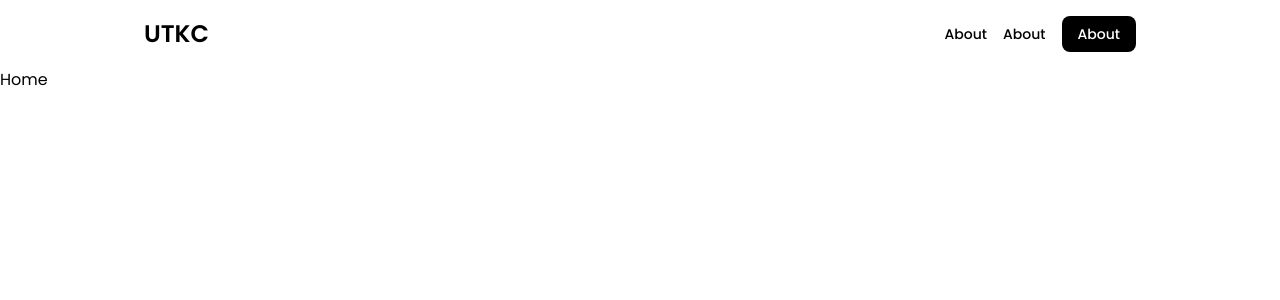
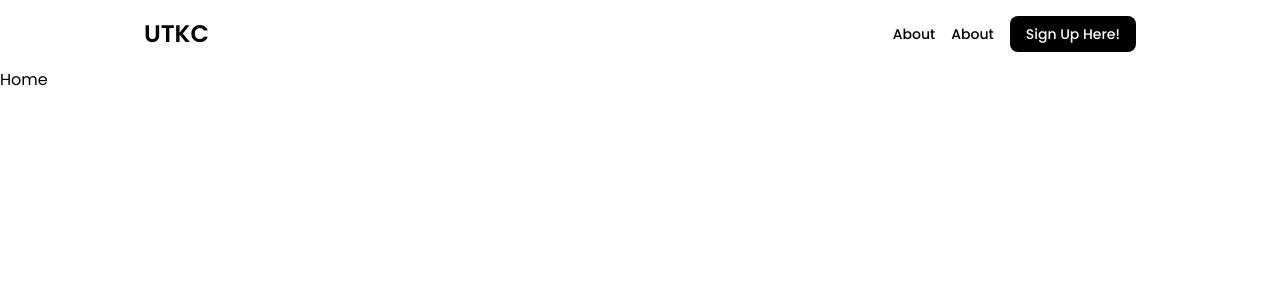
Before and after one commit to patricklouisw/utkc-new-website, a Next.js app in the folder web/: page / in a window 1280 px wide. Shown: the top 300 px of the page. Built offline with nearby package versions, Linux system fonts and the light colour scheme.

Commit message:
Change icon

```diff
--- /dev/null
+++ b/web/src/components/footer.tsx
@@ -0,0 +1,5 @@
+import Link from "next/link";
+
+export function Header() {
+  return <div></div>;
+}
--- a/web/src/components/header.tsx
+++ b/web/src/components/header.tsx
@@ -12,22 +12,22 @@ export function Header() {
         </Link>
         <div className="flex items-center gap-4">
           <Link
-            href="/#features"
+            href="/"
             className="font-medium text-sm text-black hover:opacity-90"
           >
             About
           </Link>
           <Link
-            href="/#pricing"
+            href="/"
             className="font-medium text-sm text-black hover:opacity-90"
           >
             About
           </Link>
           <Link
-            href="/dashboard"
+            href="/"
             className="font-medium text-sm text-white bg-black px-4 py-2 rounded-lg hover:opacity-90"
           >
-            About
+            Sign Up Here!
           </Link>
         </div>
       </div>
```
Also changed, not shown: web/public/favicon/favicon.png.
